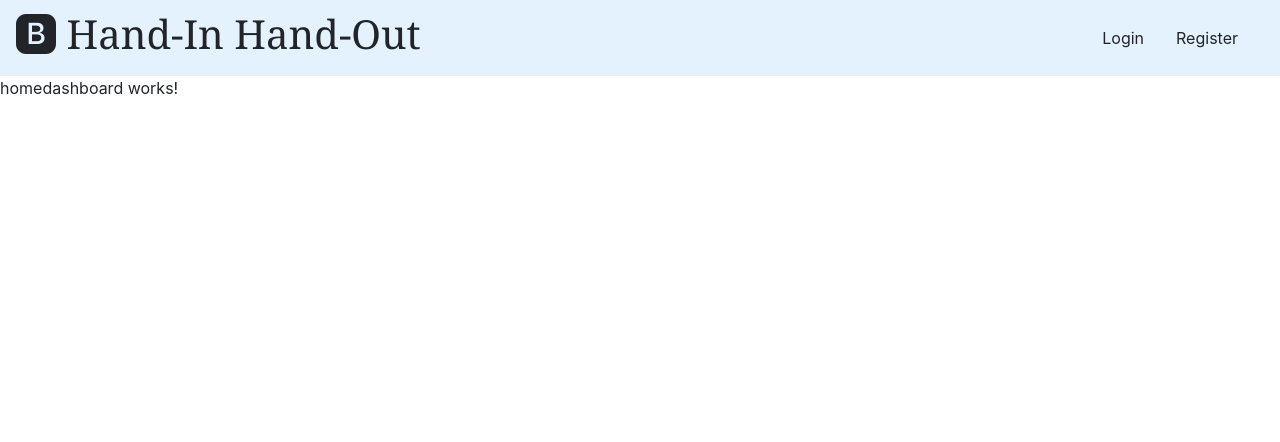
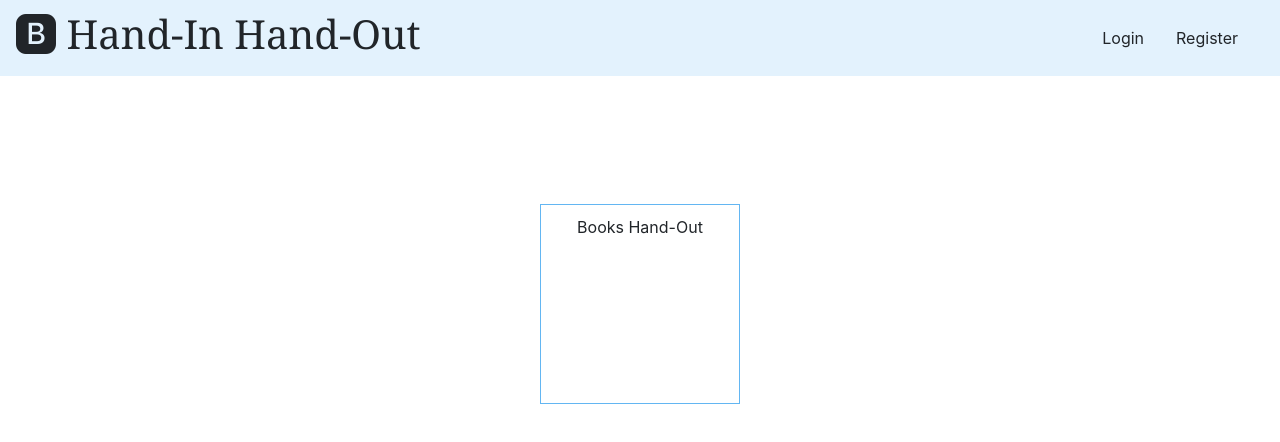
Before and after one commit to sowmya-yalamarthi/handinhandout-ui, an Angular app: page /home-dashboard in a window 1280 px wide. Shown: the top 442 px of the page. Built offline with nearby package versions, Linux system fonts and the light colour scheme.

Commit message:
Books Hand out section in Homedash board

```diff
--- a/src/app/modules/accounts/login/login.component.html
+++ b/src/app/modules/accounts/login/login.component.html
@@ -33,7 +33,3 @@
     </div>
   </div>
 </div>
-
-<div *ngIf="isLoginSucessFull">
-  Logged In SucessFully
-</div>
--- a/src/app/modules/home-dashboard/homedashboard/homedashboard.component.html
+++ b/src/app/modules/home-dashboard/homedashboard/homedashboard.component.html
@@ -1 +1,5 @@
-<p>homedashboard works!</p>
+<div class="home-dashboard-container">
+    <div class="books-handout-section">
+         Books Hand-Out
+    </div>
+</div>
--- a/src/app/modules/home-dashboard/homedashboard/homedashboard.component.scss
+++ b/src/app/modules/home-dashboard/homedashboard/homedashboard.component.scss
@@ -0,0 +1,9 @@
+.home-dashboard-container{
+    display: flex;
+    justify-content: space-around;
+    border: 1px solid #63b6f2;
+    margin: 10% auto;
+    height: 200px;
+    width: 200px;
+    padding-top: 10px;
+}
```
